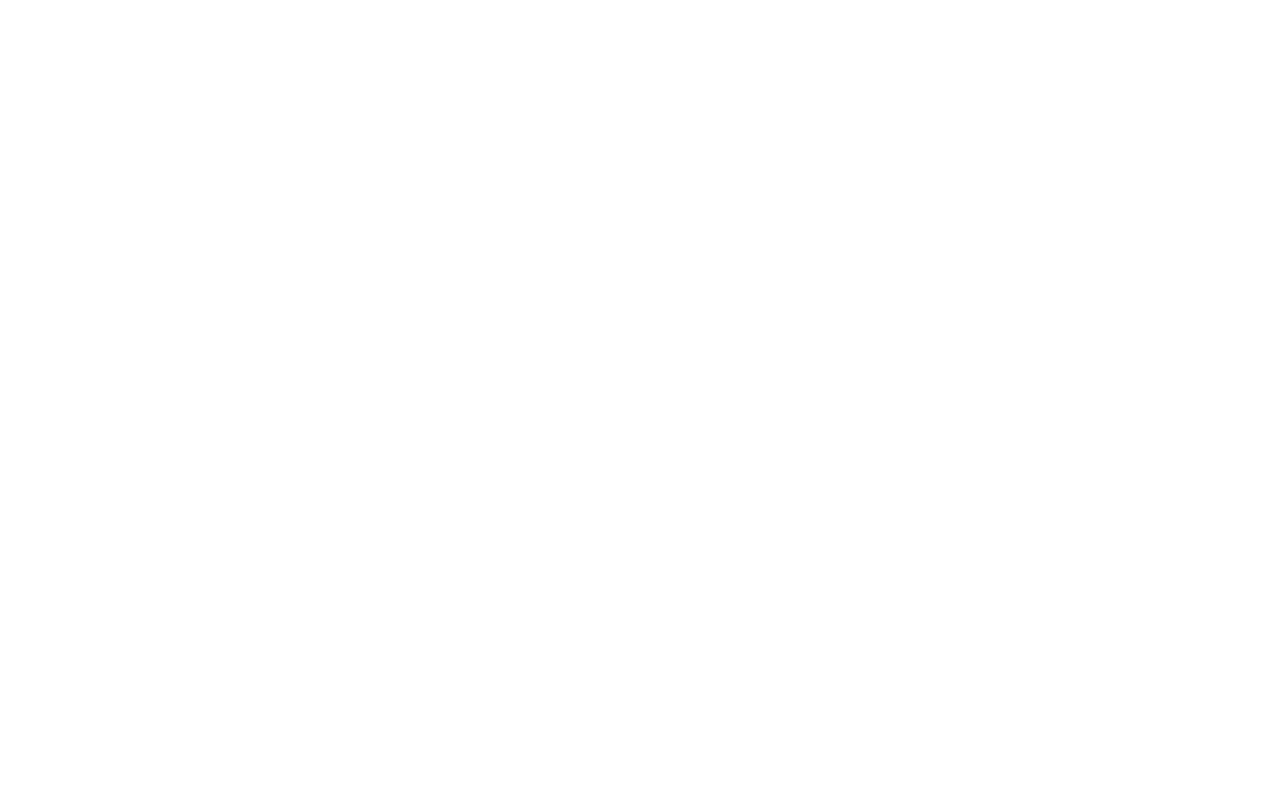
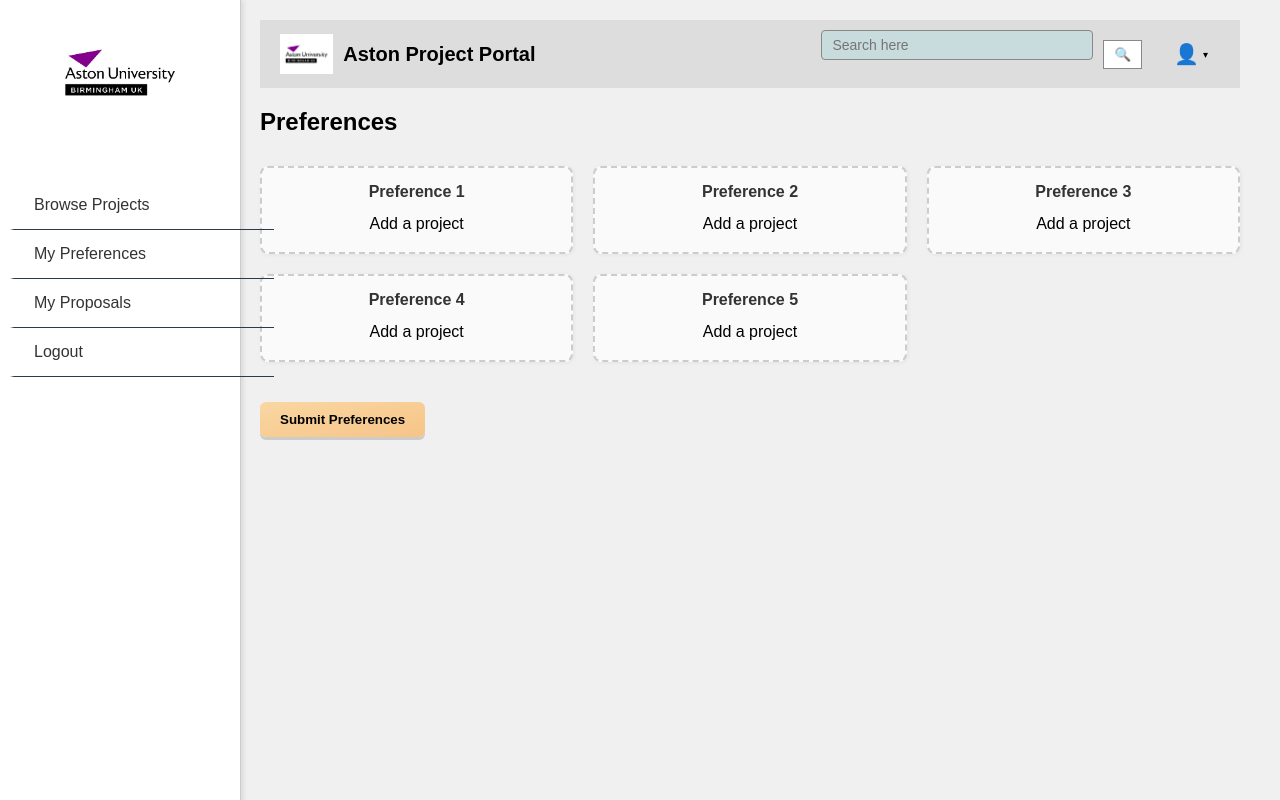
Before and after one commit to AshminAbisha11/Student-Project-Selection-Tool, a React (Create React App) app in the folder frontend/: page /my-preferences in a window 1280 px wide. Before the commit this address had no page. Built offline with nearby package versions, Linux system fonts and the light colour scheme; no server answers.

Commit message:
Added preference page in the FE

```diff
--- a/frontend/src/App.js
+++ b/frontend/src/App.js
@@ -4,6 +4,7 @@
 import LoginPage from './pages/loginPage';
 import StudentDashboard from './pages/studentDashboard';
 import BrowseProjectsPage from './pages/browseProjectsPage';
+import MyPreferencesPage from './pages/myPreferencePage';
 
 function App() {
   return (
@@ -14,6 +15,7 @@
         <Route path="/register" element={<RegisterPage />} />
         <Route path="/student-dashboard" element={<StudentDashboard />} />
         <Route path="/browse-projects" element={<BrowseProjectsPage />} />
+        <Route path="/my-preferences" element={<MyPreferencesPage />} />
       </Routes>
     </Router>
   );
--- /dev/null
+++ b/frontend/src/components/sideBar.css
@@ -0,0 +1,58 @@
+.sidebar {
+  position: fixed;
+  left: 0;
+  top: 0;
+  height: 100vh;
+  width: 220px;
+  background-color: #f4f4f4;
+  padding-top: 20px;
+  box-shadow: 2px 0 5px rgba(0,0,0,0.1);
+  display: flex;
+  flex-direction: column;
+  align-items: center;
+}
+
+/* Logo */
+.sidebar-logo {
+  width: 140px;
+  margin-bottom: 40px;
+}
+
+/* Sidebar menu list */
+.sidebar ul {
+  list-style-type: none;
+  padding: 0;
+  width: 100%;
+}
+
+/* Sidebar list items */
+.sidebar ul li {
+  padding: 15px 20px;
+  width: 100%;
+  text-align: left;
+  cursor: pointer;
+  font-size: 16px;
+  color: #333;
+  border-left: 4px solid transparent;
+  transition: background-color 0.3s, border-color 0.3s;
+}
+
+.sidebar ul li:hover {
+  background-color: #e0e0e0;
+  border-left: 4px solid #003366; /* Aston blue */
+  font-weight: 500;
+}
+
+/* Active state (optional if using active route highlighting) */
+.sidebar ul li.active {
+  background-color: #e0e0e0;
+  border-left: 4px solid #003366;
+  font-weight: bold;
+}
+
+/* Responsive: Hide sidebar on small screens */
+@media (max-width: 768px) {
+  .sidebar {
+    display: none;
+  }
+}
--- /dev/null
+++ b/frontend/src/components/sideBar.js
@@ -0,0 +1,22 @@
+// components/Sidebar.js
+import React from 'react';
+import { useNavigate } from 'react-router-dom';
+import './sideBar.css';
+
+const Sidebar = () => {
+  const navigate = useNavigate();
+
+  return (
+    <div className="sidebar">
+      <img src="/assets/aston_logo.png" alt="Aston Logo" className="sidebar-logo" />
+      <ul>
+        <li onClick={() => navigate('/browse-projects')}>Browse Projects</li>
+        <li onClick={() => navigate('/my-preferences')}>My Preferences</li>
+        <li onClick={() => navigate('/my-proposals')}>My Proposals</li>
+        <li onClick={() => navigate('/login')}>Logout</li>
+      </ul>
+    </div>
+  );
+};
+
+export default Sidebar;
--- a/frontend/src/pages/browseProjectsPage.js
+++ b/frontend/src/pages/browseProjectsPage.js
@@ -1,4 +1,5 @@
 import React, { useState, useEffect } from 'react';
+import { useNavigate } from 'react-router-dom';
 import FilterBar from '../components/filterBar';
 import ProjectCard from '../components/projectCard';
 import HeaderBar from '../components/headerBar';
@@ -10,18 +11,20 @@
   const [projects, setProjects] = useState([]);
   const [loading, setLoading] = useState(false);
   const [selectedProject, setSelectedProject] = useState(null);
+  const navigate = useNavigate();
 
   // Fetch all projects
   const fetchAllProjects = async () => {
     setLoading(true);
     try {
-      const response = await fetch(`http://localhost:5000/projects`);
+      const response = await fetch('http://localhost:5000/projects');
       const data = await response.json();
       setProjects(data || []);
     } catch (err) {
       console.error('Error fetching all projects:', err);
+    } finally {
+      setLoading(false);
     }
-    setLoading(false);
   };
 
   // Fetch filtered projects
@@ -34,11 +37,12 @@
       setProjects(data.projects || []);
     } catch (err) {
       console.error('Error fetching filtered projects:', err);
+    } finally {
+      setLoading(false);
     }
-    setLoading(false);
   };
 
-  // Fetch full project details by ID
+  // Fetch full project details
   const handleViewDetails = async (projectId) => {
     try {
       const response = await fetch(`http://localhost:5000/projects/details/${projectId}`);
@@ -49,7 +53,37 @@
     }
   };
 
-  // Load all projects on mount
+  // Add project to preferences (uses JWT token)
+  const handleAddPreference = async (projectId) => {
+    const token = localStorage.getItem('token');
+
+    if (!token) {
+      alert('You must be logged in as a student to add preferences.');
+      return;
+    }
+
+    try {
+      const res = await fetch('http://localhost:5000/preferences', {
+        method: 'POST',
+        headers: {
+          'Content-Type': 'application/json',
+          'Authorization': `Bearer ${token}`
+        },
+        body: JSON.stringify({ project_id: projectId }),
+      });
+
+      if (res.ok) {
+        navigate('/my-preferences');
+      } else {
+        const errData = await res.json();
+        alert(`Failed to add preference: ${errData.message || 'Unknown error'}`);
+      }
+    } catch (err) {
+      console.error('Error adding preference:', err);
+      alert('Something went wrong. Please try again.');
+    }
+  };
+
   useEffect(() => {
     fetchAllProjects();
   }, []);
@@ -85,6 +119,7 @@
                     key={project.project_id}
                     project={project}
                     onViewDetails={() => handleViewDetails(project.project_id)}
+                    onAddPreference={() => handleAddPreference(project.project_id)}
                   />
                 ))
               ) : (
@@ -95,7 +130,6 @@
         </div>
       </div>
 
-      {/* View Details Modal */}
       {selectedProject && (
         <ProjectDetailsModal
           project={selectedProject}
--- a/frontend/src/pages/loginPage.js
+++ b/frontend/src/pages/loginPage.js
@@ -4,7 +4,7 @@
 import axios from 'axios';
 
 const LoginPage = () => {
-  const navigate = useNavigate(); // Navigation hook
+  const navigate = useNavigate();
 
   const [formData, setFormData] = useState({
     email: '',
@@ -33,28 +33,39 @@
 
     try {
       const res = await axios.post('http://localhost:5000/login', formData);
-      setSuccess(res.data.message);
-      console.log('Login successful:', res.data);
-      navigate('/student-dashboard');
+
+      if (res.data && res.data.user) {
+        const { user_id, role } = res.data.user;
+        const token = res.data.token;
+
+        localStorage.setItem('studentId', res.data.user.user_id);
+        localStorage.setItem('role', res.data.user.role);
+        localStorage.setItem('token', res.data.token);
+
+        setSuccess(res.data.message || 'Login successful');
+        console.log('Login success:', res.data);
+
+        navigate('/student-dashboard');
+      } else {
+        setError('Invalid response from server.');
+      }
     } catch (err) {
       setError(err.response?.data?.message || 'Login failed');
     }
   };
 
   const handleCreateAccount = () => {
-    navigate('/register'); // Navigate to register route
+    navigate('/register');
   };
 
   return (
     <div className="login-container">
-      {/* Centered Heading */}
       <div className="login-header">
         Aston University Project Portal
       </div>
 
-      {/* Split Panel */}
       <div className="login-body">
-        {/* Left Panel */}
+        {/* Left */}
         <div className="login-left">
           <img src="/assets/aston_logo.png" alt="Aston University" className="aston-logo" />
           <h2 className="signin-heading">Log in to your account</h2>
@@ -90,7 +101,7 @@
           </form>
         </div>
 
-        {/* Right Panel */}
+        {/* Right */}
         <div className="login-right">
           <h3>New to the Project Portal?</h3>
           <p>
--- /dev/null
+++ b/frontend/src/pages/myPreferencePage.css
@@ -0,0 +1,121 @@
+/* Layout */
+.page-container {
+  display: flex;
+  height: 100vh;
+  background-color: #f0f0f0;
+  font-family: 'Arial', sans-serif;
+}
+
+.sidebar {
+  width: 220px;
+  background-color: #fff;
+  border-right: 1px solid #ccc;
+  padding: 20px 10px;
+  position: fixed;
+  left: 0;
+  top: 0;
+  bottom: 0;
+}
+
+.content-area {
+  margin-left: 220px;
+  width: calc(100% - 220px);
+  padding: 20px 40px;
+}
+
+/* Preferences Wrapper */
+.preferences-wrapper {
+  display: flex;
+  flex-direction: column;
+  gap: 20px;
+}
+
+.preferences-wrapper h2 {
+  font-size: 24px;
+  font-weight: bold;
+  margin-bottom: 10px;
+}
+
+/* Grid */
+.preferences-grid {
+  display: grid;
+  grid-template-columns: repeat(auto-fill, minmax(250px, 1fr));
+  gap: 20px;
+}
+
+/* Preference Card */
+.pref-card {
+  background-color: #fff;
+  padding: 15px;
+  border: 1px solid #ccc;
+  border-radius: 8px;
+  box-shadow: 1px 1px 4px rgba(0, 0, 0, 0.05);
+}
+
+.pref-card .pref-header {
+  font-weight: bold;
+  margin-bottom: 10px;
+  color: #333;
+}
+
+.pref-card h4 {
+  font-size: 16px;
+  margin-bottom: 5px;
+}
+
+.pref-card p {
+  margin: 4px 0;
+}
+
+.pref-card .description {
+  font-size: 14px;
+  color: #666;
+}
+
+/* Actions */
+.actions {
+  display: flex;
+  justify-content: space-between;
+  margin-top: 10px;
+}
+
+.actions .edit,
+.actions .delete {
+  padding: 5px 10px;
+  font-size: 13px;
+  border: none;
+  border-radius: 4px;
+  cursor: pointer;
+}
+
+.actions .edit {
+  background-color: #ddd;
+}
+
+.actions .delete {
+  background-color: #e74c3c;
+  color: white;
+}
+
+/* Empty Card */
+.pref-card.empty {
+  background-color: #fafafa;
+  border: 2px dashed #ccc;
+  text-align: center;
+  display: flex;
+  flex-direction: column;
+  justify-content: center;
+}
+
+/* Submit Button */
+.submit-btn {
+  align-self: flex-start;
+  background: linear-gradient(to bottom right, #f9d7a2, #f7c488);
+  border: none;
+  padding: 10px 20px;
+  font-weight: bold;
+  border-radius: 6px;
+  box-shadow: 0 3px #ccc;
+  cursor: pointer;
+  margin-top: 20px;
+}
--- /dev/null
+++ b/frontend/src/pages/myPreferencePage.js
@@ -0,0 +1,92 @@
+import React, { useEffect, useState } from 'react';
+import './myPreferencePage.css';
+import SideBar from '../components/sideBar';
+import HeaderBar from '../components/headerBar';
+
+const MAX_PREFERENCES = 5;
+
+const MyPreferencesPage = () => {
+  const [preferences, setPreferences] = useState([]);
+  const [loading, setLoading] = useState(true);
+
+  const token = localStorage.getItem('token');
+
+  const fetchPreferences = async () => {
+    try {
+      const res = await fetch('http://localhost:5000/preferences', {
+        headers: { 'Authorization': `Bearer ${token}` },
+      });
+      const data = await res.json();
+      setPreferences(data || []);
+    } catch (err) {
+      console.error('Error fetching preferences:', err);
+    }
+    setLoading(false);
+  };
+
+  const deletePreference = async (preferenceId) => {
+    try {
+      const res = await fetch(`http://localhost:5000/preferences/${preferenceId}`, {
+        method: 'DELETE',
+        headers: { 'Authorization': `Bearer ${token}` },
+      });
+      if (res.ok) {
+        await fetchPreferences();
+      }
+    } catch (err) {
+      console.error('Error deleting preference:', err);
+    }
+  };
+
+  useEffect(() => {
+    fetchPreferences();
+  }, []);
+
+  const renderPreferenceCard = (pref, index) => (
+    <div key={pref.preference_id} className="pref-card">
+      <div className="pref-header">Preference {index + 1}</div>
+      <h4 className="pref-title">{pref.title}</h4>
+      <p><strong>Supervisor:</strong> {pref.supervisor_name}</p>
+      <p className="description">{pref.description}</p>
+      <div className="actions">
+        <button className="edit">Edit</button>
+        <button className="delete" onClick={() => deletePreference(pref.preference_id)}>Delete</button>
+      </div>
+    </div>
+  );
+
+  const renderEmptyCard = (index) => (
+    <div key={`empty-${index}`} className="pref-card empty">
+      <div className="pref-header">Preference {index + 1}</div>
+      <p className="placeholder">Add a project</p>
+    </div>
+  );
+
+  const filled = preferences.length;
+  const emptySlots = MAX_PREFERENCES - filled;
+
+  return (
+    <div className="page-container">
+      <SideBar />
+      <div className="content-area">
+        <HeaderBar />
+        <div className="preferences-wrapper">
+          <h2>Preferences</h2>
+          {loading ? (
+            <p>Loading...</p>
+          ) : (
+            <div className="preferences-grid">
+              {preferences.map((pref, index) => renderPreferenceCard(pref, index))}
+              {[...Array(emptySlots)].map((_, i) => renderEmptyCard(filled + i))}
+            </div>
+          )}
+          <div className="submit-wrapper">
+            <button className="submit-btn">Submit Preferences</button>
+          </div>
+        </div>
+      </div>
+    </div>
+  );
+};
+
+export default MyPreferencesPage;
```
Also changed, not shown: frontend/src/components/projectCard.js (+8 -4 lines), frontend/src/pages/studentDashboard.js (+9 -17 lines).
